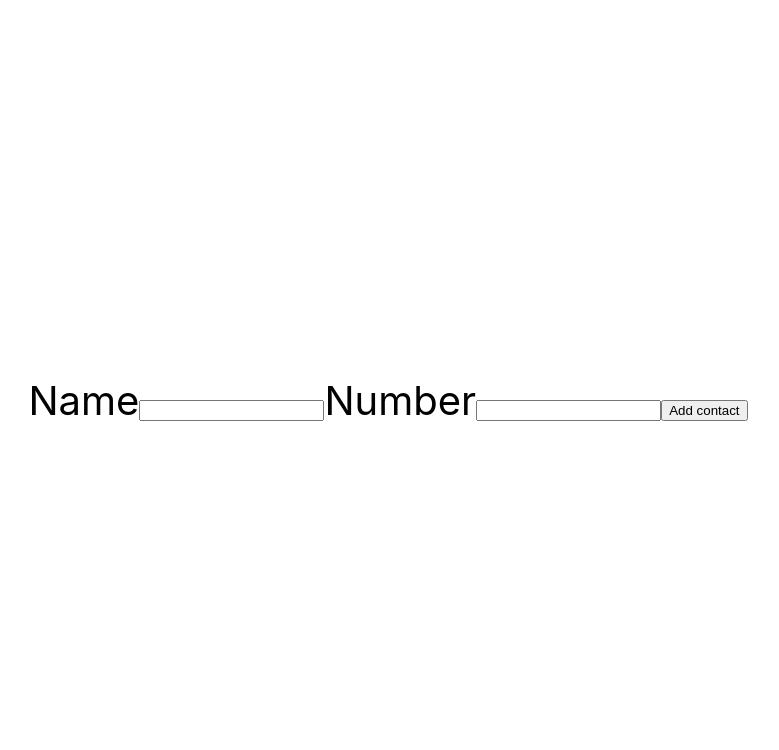
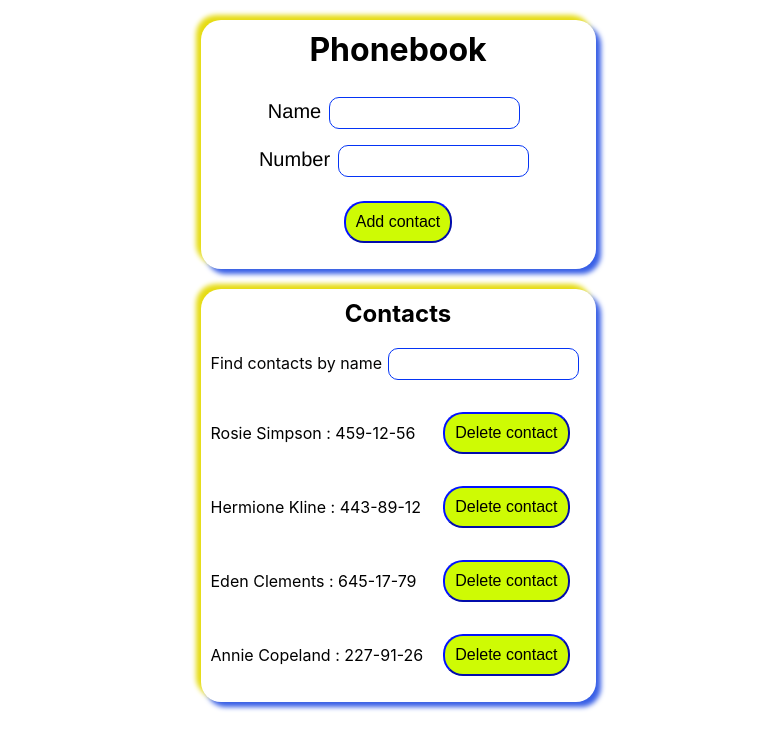
Before and after one commit to pro100ergeyko/goit-react-hw-02-phonebook, a React (Create React App) app: page / in a window 1280 px wide. Shown: the top 750 px of the page, without its empty margins (252-1031 px from the left). Built offline with nearby package versions, Linux system fonts and the light colour scheme.

Commit message:
add chenges

```diff
--- a/src/components/App.jsx
+++ b/src/components/App.jsx
@@ -1,50 +1,78 @@
 import React, { Component } from 'react';
-import { Formik, Field, Form } from 'formik';
-// import { nanoid } from 'nanoid';
-import * as Yup from 'yup';
-
-import { Container } from './Container.styled';
-
-const PhoneBookSchema = Yup.object().shape({
-  Name: Yup.string()
-    .min(2, 'Too Short!')
-    .max(50, 'Too Long!')
-    .required(
-      'Name may contain only letters, apostrophe, dash and spaces. For example Adrian, Jacob Mercer, Charles de Batz de Castelmore d Artagnan'
-    ),
-  number: Yup.number()
-    .min(7, 'Too Short!')
-    .max(9, 'Too Long!')
-    .required(
-      'Phone number must be digits and can contain spaces, dashes, parentheses and can start with +'
-    ),
-});
+import {
+  Wrapper,
+  Container,
+  PhoneBookTitle,
+  ContactTitle,
+} from './Global.styled';
+import { ContactsForm } from './ContactsForm/ContactsForm';
+import { ContactFilter } from './ContactFilter/ContactFilter';
+import { ContactList } from './ContactList/ContactList';
 
 export class App extends Component {
+  state = {
+    contacts: [
+      { id: 'id-1', name: 'Rosie Simpson', number: '459-12-56' },
+      { id: 'id-2', name: 'Hermione Kline', number: '443-89-12' },
+      { id: 'id-3', name: 'Eden Clements', number: '645-17-79' },
+      { id: 'id-4', name: 'Annie Copeland', number: '227-91-26' },
+    ],
+    filter: '',
+  };
+
+  handleSubmit = ({ id, name, number }) => {
+    const contact = { id, name, number };
+    this.setState(({ contacts }) => {
+      return { contacts: [contact, ...contacts] };
+    });
+  };
+
+  handlDelete = id =>
+    this.setState(prevState => ({
+      contacts: prevState.contacts.filter(contact => contact.id !== id),
+    }));
+
+  handleFilter = evt => {
+    this.setState({
+      filter: evt.target.value,
+    });
+  };
+
+  handleContactFilter = () => {
+    let contactFilter = [];
+    const { filter, contacts } = this.state;
+    if (filter) {
+      contactFilter = contacts.filter(
+        contact =>
+          contact.name.includes(filter) ||
+          contact.name.toLocaleLowerCase().includes(filter)
+      );
+    } else {
+      return contacts;
+    }
+    return contactFilter;
+  };
+
   render() {
+    const { contacts, filter } = this.state;
+
     return (
-      <Container>
-        <Formik
-          initialValues={{ contacts: [], filter: '', name: '', number: '' }}
-          validationSchema={PhoneBookSchema}
-          onSubmit={values => {
-            console.log(values);
-          }}
-        >
-          <Form>
-            <label>
-              Name
-              <Field name="name" type="text" />
-            </label>
-            <label>
-              Number
-              <Field name="number" type="number" />
-            </label>
-
-            <button type="submit">Add contact</button>
-          </Form>
-        </Formik>
-      </Container>
+      <Wrapper>
+        <Container>
+          <PhoneBookTitle>Phonebook</PhoneBookTitle>
+          <ContactsForm onSubmit={this.handleSubmit} contacts={contacts} />
+        </Container>
+        <Container>
+          <ContactTitle>Contacts</ContactTitle>
+          <ContactFilter onFilter={this.handleFilter} filter={filter} />
+          <ContactList
+            contacts={contacts}
+            filter={filter}
+            onDelete={this.handlDelete}
+            contactFilter={this.handleContactFilter}
+          />
+        </Container>
+      </Wrapper>
     );
   }
 }
--- /dev/null
+++ b/src/components/ContactFilter/ContactFilter.jsx
@@ -0,0 +1,15 @@
+import { FilterInput, FindLabel } from './ContactFilter.styled';
+
+export const ContactFilter = ({ filter, onFilter }) => {
+  return (
+    <>
+      <FindLabel>Find contacts by name</FindLabel>
+      <FilterInput
+        type="text"
+        name="filter"
+        value={filter}
+        onChange={onFilter}
+      />
+    </>
+  );
+};
--- /dev/null
+++ b/src/components/ContactFilter/ContactFilter.styled.jsx
@@ -0,0 +1,14 @@
+import styled from '@emotion/styled';
+
+export const FindLabel = styled.label`
+  color: #050404;
+  margin-right: 6px;
+`;
+
+export const FilterInput = styled.input`
+  border: 1px solid #0434f5;
+  border-radius: 10px;
+  height: 18px;
+  padding: 6px;
+  margin-bottom: 16px;
+`;
--- /dev/null
+++ b/src/components/ContactList/ContactItem/ContactItem.jsx
@@ -0,0 +1,12 @@
+import { ItemContact, DeleteContactBtn } from './ContactItem.styled';
+
+export const ContactItem = ({ id, name, number, onDelete }) => {
+  return (
+    <ItemContact>
+      {name} : {number}
+      <DeleteContactBtn type="button" onClick={() => onDelete(id)}>
+        Delete contact
+      </DeleteContactBtn>
+    </ItemContact>
+  );
+};
--- /dev/null
+++ b/src/components/ContactList/ContactItem/ContactItem.styled.jsx
@@ -0,0 +1,23 @@
+import styled from '@emotion/styled';
+
+export const ItemContact = styled.li`
+  display: flex;
+  justify-content: space-between;
+  align-items: center;
+`;
+
+export const DeleteContactBtn = styled.button`
+  padding: 10px;
+  margin: 16px;
+  border-radius: 20px;
+  font-size: 16px;
+  background-color: #cefb04;
+  border-color: #0213ff;
+  cursor: pointer;
+
+  :hover {
+    background-color: #0213ff;
+    border-color: #cefb04;
+    color: #fff;
+  }
+`;
--- /dev/null
+++ b/src/components/ContactList/ContactList.jsx
@@ -0,0 +1,19 @@
+import { ContactItem } from './ContactItem/ContactItem';
+
+export const ContactList = ({ onDelete, contactFilter }) => {
+  const filterResult = contactFilter();
+
+  return (
+    <ul>
+      {filterResult.map(({ id, name, number }) => (
+        <ContactItem
+          key={id}
+          id={id}
+          name={name}
+          number={number}
+          onDelete={onDelete}
+        />
+      ))}
+    </ul>
+  );
+};
--- /dev/null
+++ b/src/components/ContactsForm/ContactsForm.jsx
@@ -0,0 +1,64 @@
+import React from 'react';
+import { Formik } from 'formik';
+import { nanoid } from 'nanoid';
+import * as Yup from 'yup';
+
+import {
+  AddContactToForm,
+  ButtontToAddContact,
+  ErrorMes,
+  FieldInput,
+  Label,
+} from './ContactsForm.styled';
+
+const ContactsSchema = Yup.object().shape({
+  name: Yup.string()
+    .min(4, 'To short')
+    .max(50, 'Too Long!')
+    .required('Required'),
+  number: Yup.string()
+    .min(7, 'To short')
+    .max(9, 'Too Long!')
+    .required('Required'),
+});
+
+export const ContactsForm = ({ contacts, onSubmit }) => {
+  const handleSubmit = ({ name, number }, { resetForm }) => {
+    const nameInContact = contacts.find(
+      contact => contact.name.toLocaleLowerCase() === name.toLocaleLowerCase()
+    );
+
+    if (nameInContact) {
+      alert(`${name} is already in contacts.`);
+      return;
+    }
+
+    const createNewContact = { id: nanoid(), name, number };
+
+    onSubmit(createNewContact);
+
+    resetForm();
+  };
+
+  return (
+    <Formik
+      initialValues={{ name: '', number: '' }}
+      onSubmit={handleSubmit}
+      validateSchema={ContactsSchema}
+    >
+      <AddContactToForm>
+        <Label>
+          Name
+          <FieldInput type="text" name="name" />
+          <ErrorMes name="name" component="div" />
+        </Label>
+        <Label>
+          Number
+          <FieldInput type="tel" name="number" />
+          <ErrorMes name="number" component="div" />
+        </Label>
+        <ButtontToAddContact type="submit">Add contact</ButtontToAddContact>
+      </AddContactToForm>
+    </Formik>
+  );
+};
--- /dev/null
+++ b/src/components/ContactsForm/ContactsForm.styled.jsx
@@ -0,0 +1,45 @@
+import styled from '@emotion/styled';
+import { Form, Field, ErrorMessage } from 'formik';
+
+export const AddContactToForm = styled(Form)`
+  display: flex;
+  flex-direction: column;
+  align-items: center;
+  justify-content: center;
+`;
+
+export const FieldInput = styled(Field)`
+  border: 1px solid #0434f5;
+  border-radius: 10px;
+  min-width: 130px;
+  height: 18px;
+  padding: 6px;
+  margin: 8px;
+`;
+
+export const ErrorMes = styled(ErrorMessage)`
+  color: #f80505;
+  font-size: 16px;
+`;
+
+export const Label = styled.label`
+  font-family: 'Franklin Gothic Medium', 'Arial Narrow', Arial, sans-serif;
+  font-size: 20px;
+  color: #000000;
+`;
+
+export const ButtontToAddContact = styled.button`
+  padding: 10px;
+  margin: 16px;
+  border-radius: 20px;
+  font-size: 16px;
+  background-color: #cefb04;
+  border-color: #0213ff;
+  cursor: pointer;
+
+  :hover {
+    background-color: #0213ff;
+    border-color: #cefb04;
+    color: #fff;
+  }
+`;
--- a/src/components/Container.styled.jsx
+++ /dev/null
@@ -1,10 +0,0 @@
-import { styled } from 'styled-components';
-
-export const Container = styled.div`
-  height: 100vh;
-  display: flex;
-  justify-content: center;
-  align-items: center;
-  font-size: 40px;
-  color: #010101;
-`;
--- /dev/null
+++ b/src/components/Global.styled.jsx
@@ -0,0 +1,26 @@
+import { styled } from 'styled-components';
+
+export const Wrapper = styled.div`
+  display: flex;
+  flex-direction: column;
+  gap: 20px;
+  margin: 20px auto;
+  width: 375px;
+`;
+
+export const Container = styled.div`
+  width: 100%;
+  padding: 10px;
+  border-radius: 20px;
+  box-shadow: -5px -5px 5px #e6dc13, 5px 5px 5px #385fe6;
+`;
+
+export const PhoneBookTitle = styled.h1`
+  text-align: center;
+  margin-bottom: 20px;
+`;
+
+export const ContactTitle = styled.h2`
+  text-align: center;
+  margin-bottom: 20px;
+`;
--- a/src/index.css
+++ b/src/index.css
@@ -13,3 +13,21 @@ code {
   font-family: source-code-pro, Menlo, Monaco, Consolas, 'Courier New',
     monospace;
 }
+
+h1,
+h2,
+h3,
+h4,
+h5,
+h6,
+p {
+  margin-top: 0;
+  margin-bottom: 0;
+}
+
+ul {
+  margin: 0;
+  padding: 0;
+
+  list-style: none;
+}
```
